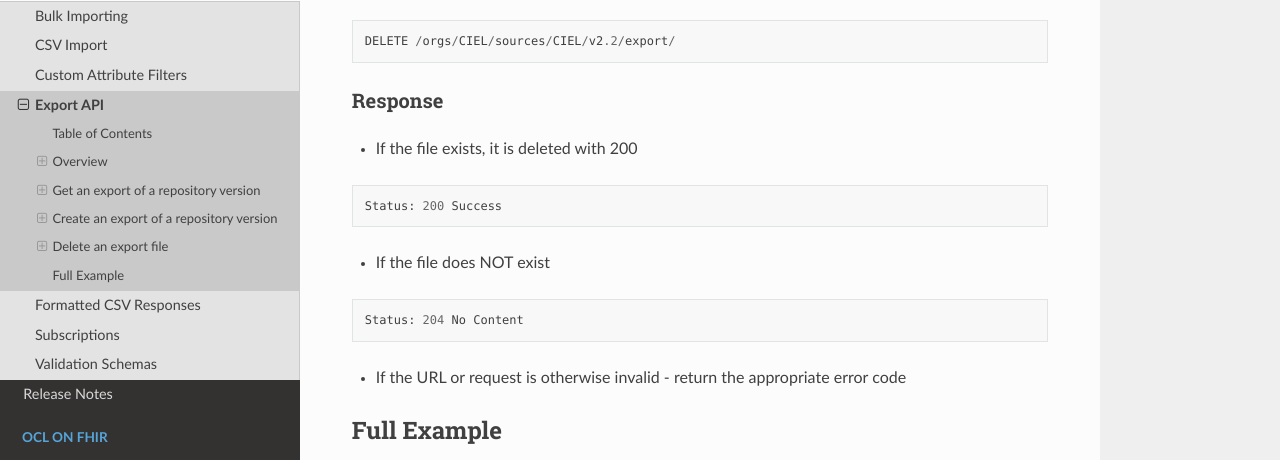
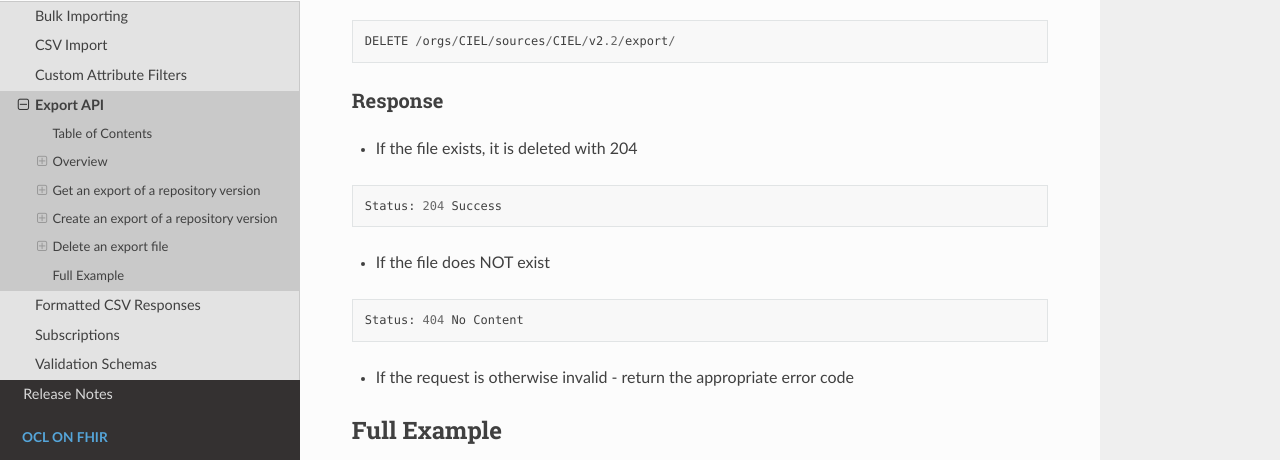
Before and after one commit to OpenConceptLab/ocl-docs, a Sphinx documentation site: the page built from docs/source/oclapi/technical/exportapi.md, in a window 1280 px wide and 900 px high, scrolled down 4574 px. Shown: the part 119-579 px from the top of the window. Built offline with Sphinx 7.4.7 and the Read the Docs theme 2.0.0, drawn with Linux system fonts in a browser that asks for light colours.

Commit message:
Update exportapi.md

````diff
--- a/docs/source/oclapi/technical/exportapi.md
+++ b/docs/source/oclapi/technical/exportapi.md
@@ -141,15 +141,15 @@ DELETE /orgs/CIEL/sources/CIEL/v2.2/export/
 ```
 
 ### Response
-* If the file exists, it is deleted with 200
+* If the file exists, it is deleted with 204
 ```
-Status: 200 Success
+Status: 204 Success
 ```
 * If the file does NOT exist
 ```
-Status: 204 No Content
+Status: 404 No Content
 ```
-* If the URL or request is otherwise invalid - return the appropriate error code
+* If the request is otherwise invalid - return the appropriate error code
 
 
 ## Full Example
````
